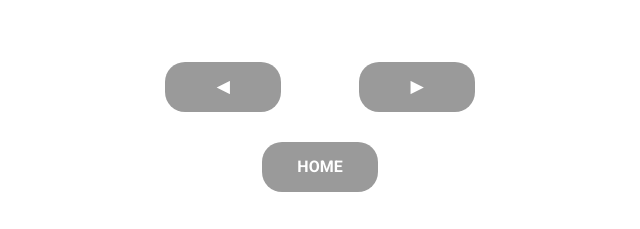
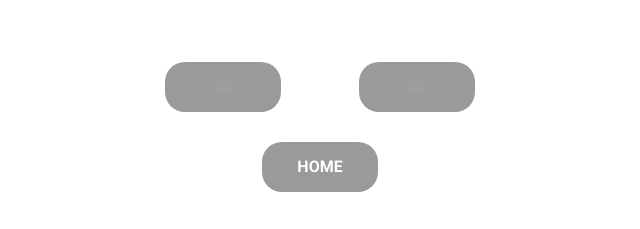
Before and after one commit to dev-valle/ipa-wellington-valim, a plain HTML site: page index.html in a window 1280 px wide. Shown: the part 725-954 px from the top of the page, 320-960 px from the left. Drawn offline with Linux system fonts and the light colour scheme; grey boxes are pictures that could not be loaded.

Commit message:
Update index.html

```diff
--- a/index.html
+++ b/index.html
@@ -59,8 +59,8 @@
 
         </main>
         <div class="setas">
-            <a class="voltar" href="https://dev-valle.github.io/itubaina-wellington-valim/">◀</a>
-            <a class="voltar" href="https://dev-valle.github.io/skinka-wellington-valim/">▶</a>
+            <a class="voltar" href="https://dev-valle.github.io/itubaina-wellington-valim/"><img src="https://raw.githubusercontent.com/juliomoreira666/site-do-zero/master/img/anterior.png" alt=""></a>
+            <a class="voltar" href="https://dev-valle.github.io/skinka-wellington-valim/"><img src="https://raw.githubusercontent.com/juliomoreira666/site-do-zero/master/img/proximo.png" alt=""></a>
         </div>
         <a class="voltar" href="https://dev-valle.github.io/vendedor-wellington-valim/">Home</a>
         <footer>
```
